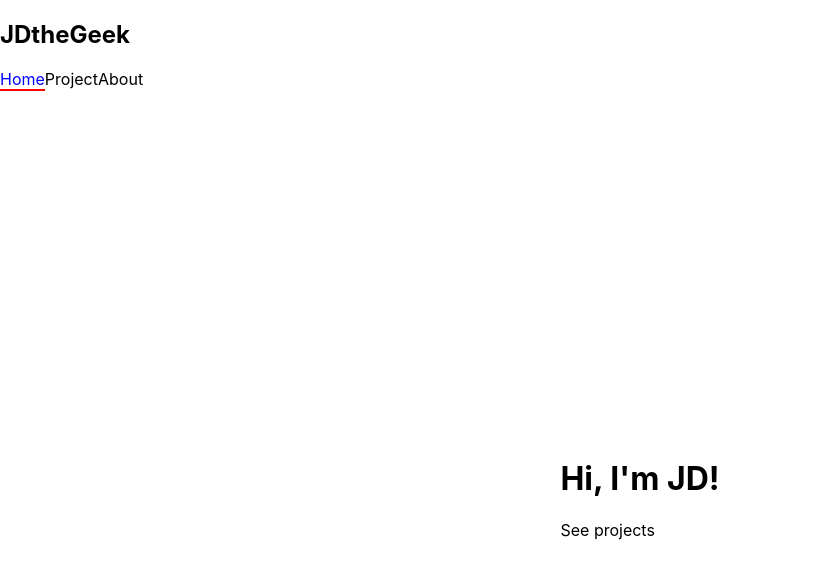
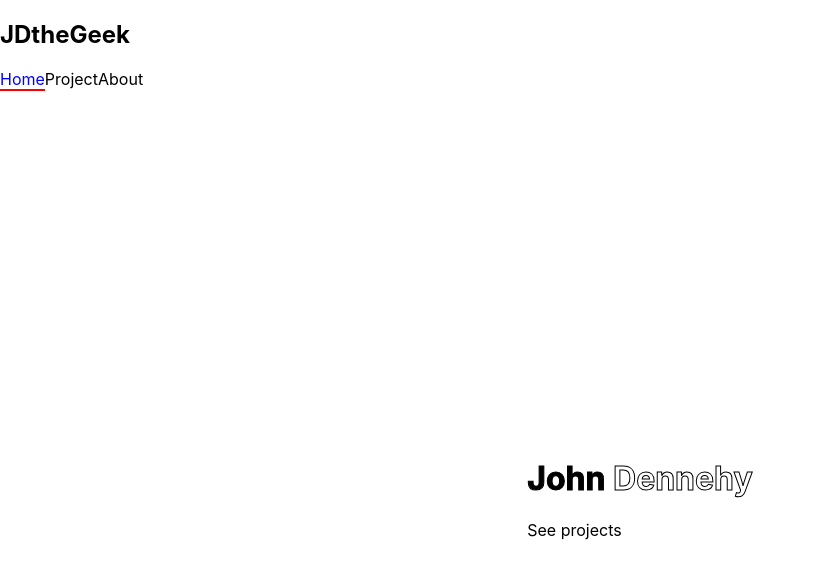
Before and after one commit to JDtheGeek/portfolio, a Next.js app: page / in a window 1280 px wide. Shown: the top 578 px of the page, without its empty margins (0-816 px from the left). Built offline with nearby package versions, Linux system fonts and the light colour scheme.

Commit message:
Feat - adds outline style to home.module.scss, and adds to Home title

```diff
--- a/pages/index.tsx
+++ b/pages/index.tsx
@@ -1,6 +1,7 @@
 import Head from 'next/head'
 import Link from 'next/link'
 import { motion } from 'framer-motion'
+import styles from '../styles/Home.module.scss'
 
 export default function Home() {
   return (
@@ -9,7 +10,9 @@ export default function Home() {
         <title>John Dennehy - Portfolio!</title>
         <link rel="icon" href="/favicon.ico" />
       </Head>
-      <h1>Hi, I'm JD!</h1>
+      <h1 className={styles.outline}>
+        John <span className={styles.fill}>Dennehy</span>
+      </h1>
       <Link href="/projects">
         <a>See projects</a>
       </Link>
--- /dev/null
+++ b/styles/Home.module.scss
@@ -0,0 +1,7 @@
+
+.outline {
+  -webkit-text-stroke: 1px black;
+}
+.fill {
+  -webkit-text-fill-color: white;
+}
```
